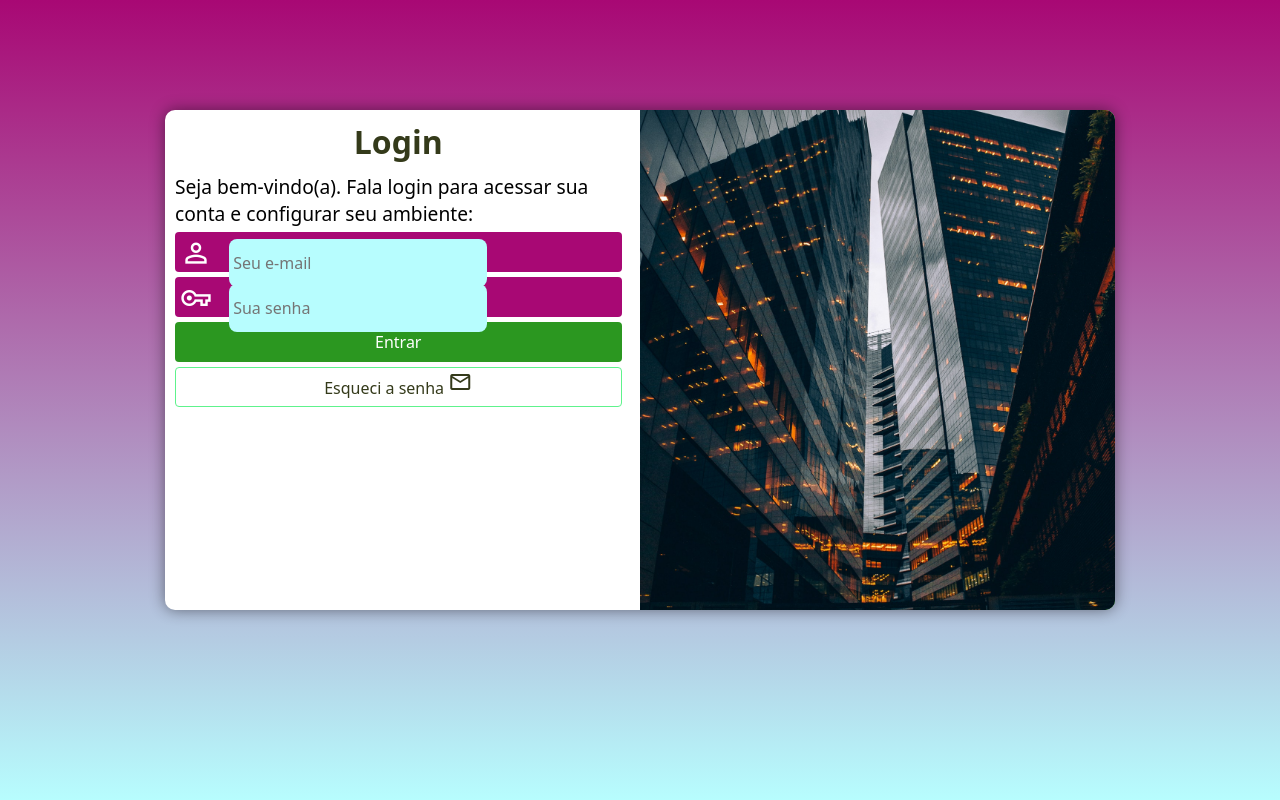
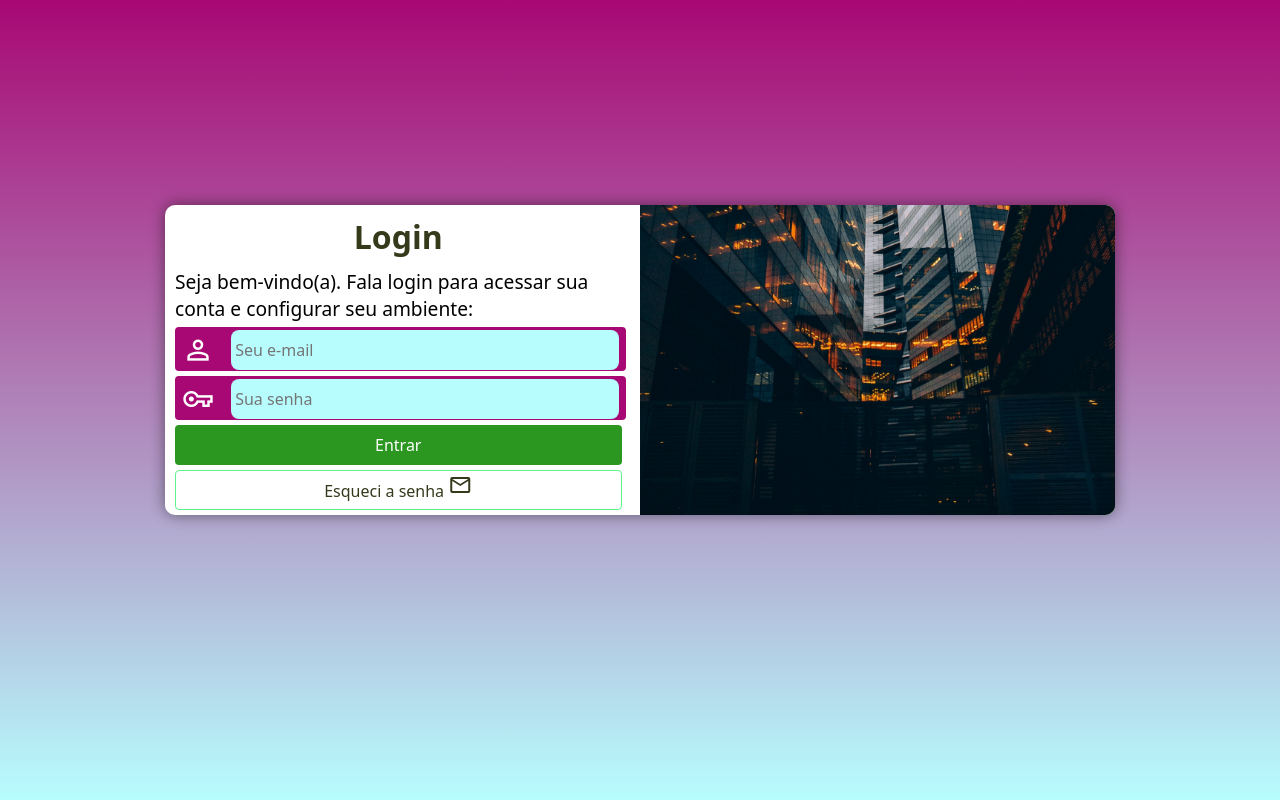
Before and after one commit to cauabarbosarocha/projeto-login, a plain HTML site: page index.html in a window 1280 px wide. Drawn offline with nearby package versions, Linux system fonts and the light colour scheme.

Commit message:
Finalização do projeto

```diff
--- a/estilos/media-query.css
+++ b/estilos/media-query.css
@@ -5,12 +5,14 @@
 @media screen and (min-width: 768px) and (max-width: 992px) {
     #login {
         width: 80vw;
+        height: 300px;
     }
 
     #login > #imagem {
         float: left;
         width: 35%;
         height: 100%;
+        background-position: center center;
     }
 
     #login > #formulario {
@@ -25,18 +27,23 @@
     #formulario > p {
         font-size: 1em;
     }
+
+    .campo input {
+        width: calc(100% - 18%);
+    }
 }
 
 @media screen and (min-width: 992px) {
     #login {
         width: 950px;
+        height: 310px;
     }
 
     #login > #imagem {
         float: right;
         width: 50%;
         height: 100%;
-        background-position: center center;
+        background-position: center bottom;
     }
 
     #login > #formulario {
@@ -51,4 +58,8 @@
     #formulario > p {
         font-size: 1.2em;
     }
+
+    .campo input {
+        width: calc(100% - 15%);
+    }
 }
--- a/estilos/style.css
+++ b/estilos/style.css
@@ -72,6 +72,7 @@ form > .campo {
     display: block;
     width: 100%;
     height: 40px;
+    border: 2px solid var(--cor05);
     border-radius: 4px;
     margin: 5px 0px;
 
@@ -90,11 +91,16 @@ form > .campo {
 .campo input {
     background-color: var(--cor01);
     font-size: 1em;
-    width: calc(100% - 44%);
-    height: 100%;
+    width: calc(100% - 29%);
+    height: 80%;
+    transform: translateY(-10px);
     border: 0px;
     border-radius: 8px;
     padding: 4px;
+}
+
+.campo input:focus-within {
+    background-color: white;
 }
 
 form > input[type=submit] {
```
